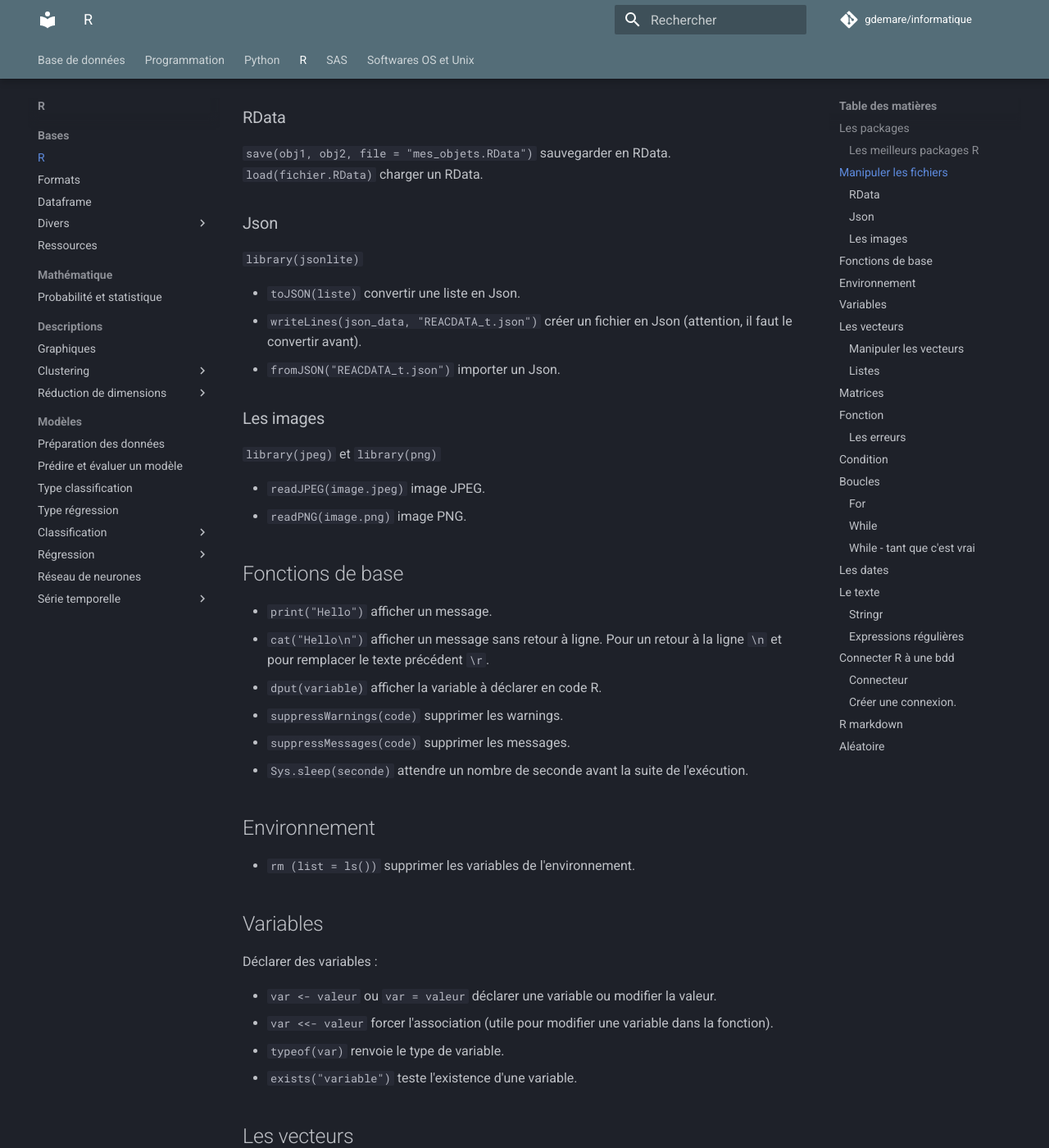
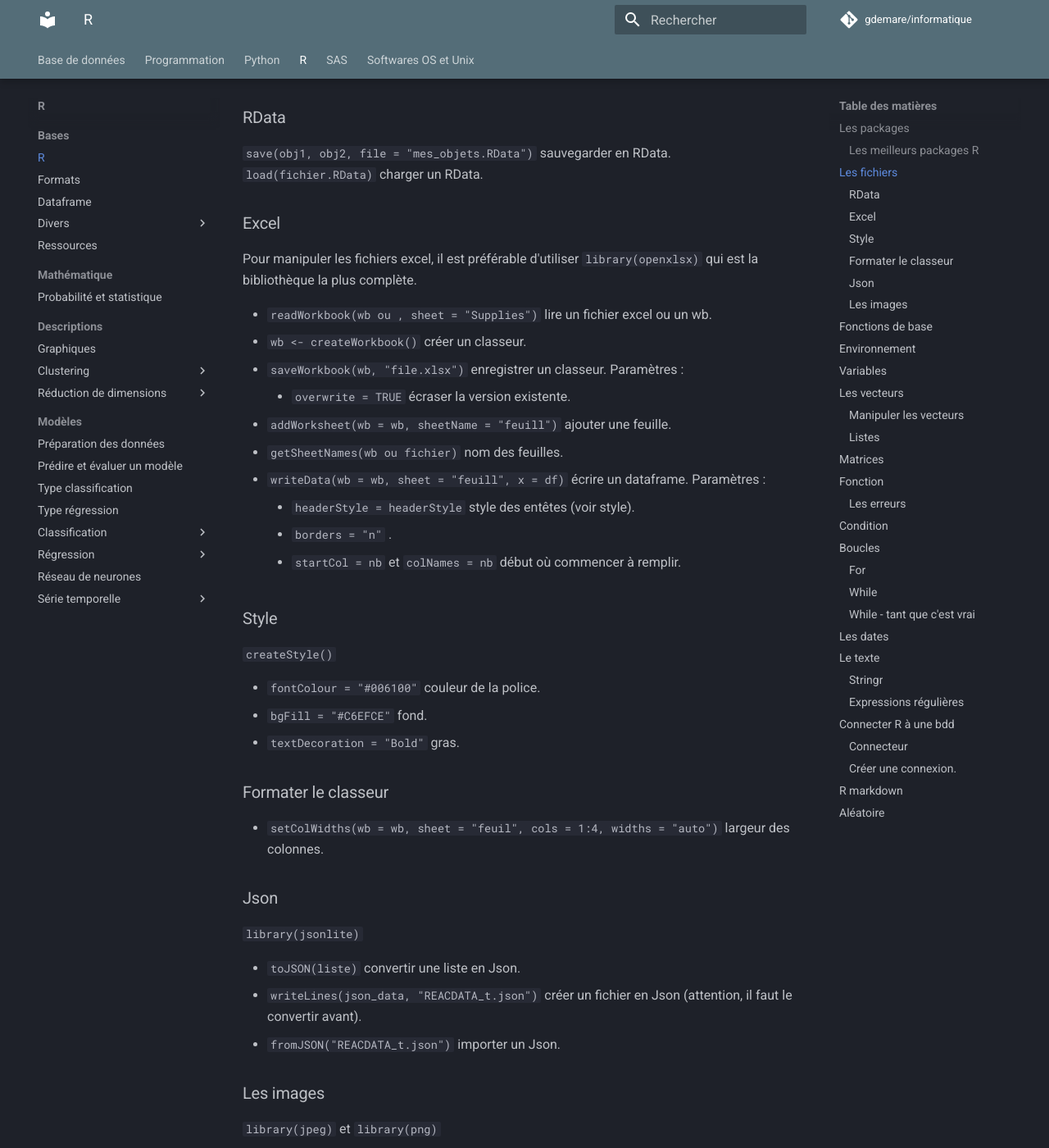
Before and after one commit to gdemare/Informatique, an MkDocs documentation site: the page built from docs/r/r_r.md, in a window 1280 px wide and 1400 px high, scrolled down 1132 px. Shown: the whole window at 82% size. Built offline with MkDocs 1.6.1 and Material for MkDocs 9.7.7, drawn with Linux system fonts in a browser that asks for light colours; comment, search, counter and statistics services are not loaded; some of the changed text lies outside the part shown.

Commit message:
Update r_r.md

```diff
--- a/docs/r/r_r.md
+++ b/docs/r/r_r.md
@@ -34,6 +34,36 @@
 
 `save(obj1, obj2, file = "mes_objets.RData")` sauvegarder en RData.
 `load(fichier.RData)` charger un RData.
+
+### Excel
+
+Pour manipuler les fichiers excel, il est préférable d'utiliser `library(openxlsx)` qui est la bibliothèque la plus complète.
+
+* `readWorkbook(wb ou , sheet = "Supplies")` lire un fichier excel ou un wb.
+* `wb <- createWorkbook()` créer un classeur.
+* `saveWorkbook(wb, "file.xlsx")` enregistrer un classeur. Paramètres :
+
+	* `overwrite = TRUE` écraser la version existente.
+
+* `addWorksheet(wb = wb, sheetName = "feuill")` ajouter une feuille.
+* `getSheetNames(wb ou fichier)` nom des feuilles.
+* `writeData(wb = wb, sheet = "feuill", x = df)` écrire un dataframe. Paramètres :
+
+	* `headerStyle = headerStyle` style des entêtes (voir style).
+	* `borders = "n"` .
+	* `startCol = nb`  et `colNames = nb` début où commencer à remplir.
+
+### Style
+
+`createStyle()`
+
+* `fontColour = "#006100"` couleur de la police.
+* `bgFill = "#C6EFCE"` fond.
+* `textDecoration = "Bold"` gras.
+
+### Formater le classeur
+
+* `setColWidths(wb = wb, sheet = "feuil", cols = 1:4, widths = "auto")` largeur des colonnes.
 
 ### Json
 
```
Also changed, not shown: other parts of docs/r/r_r.md (+1 -1 lines).
